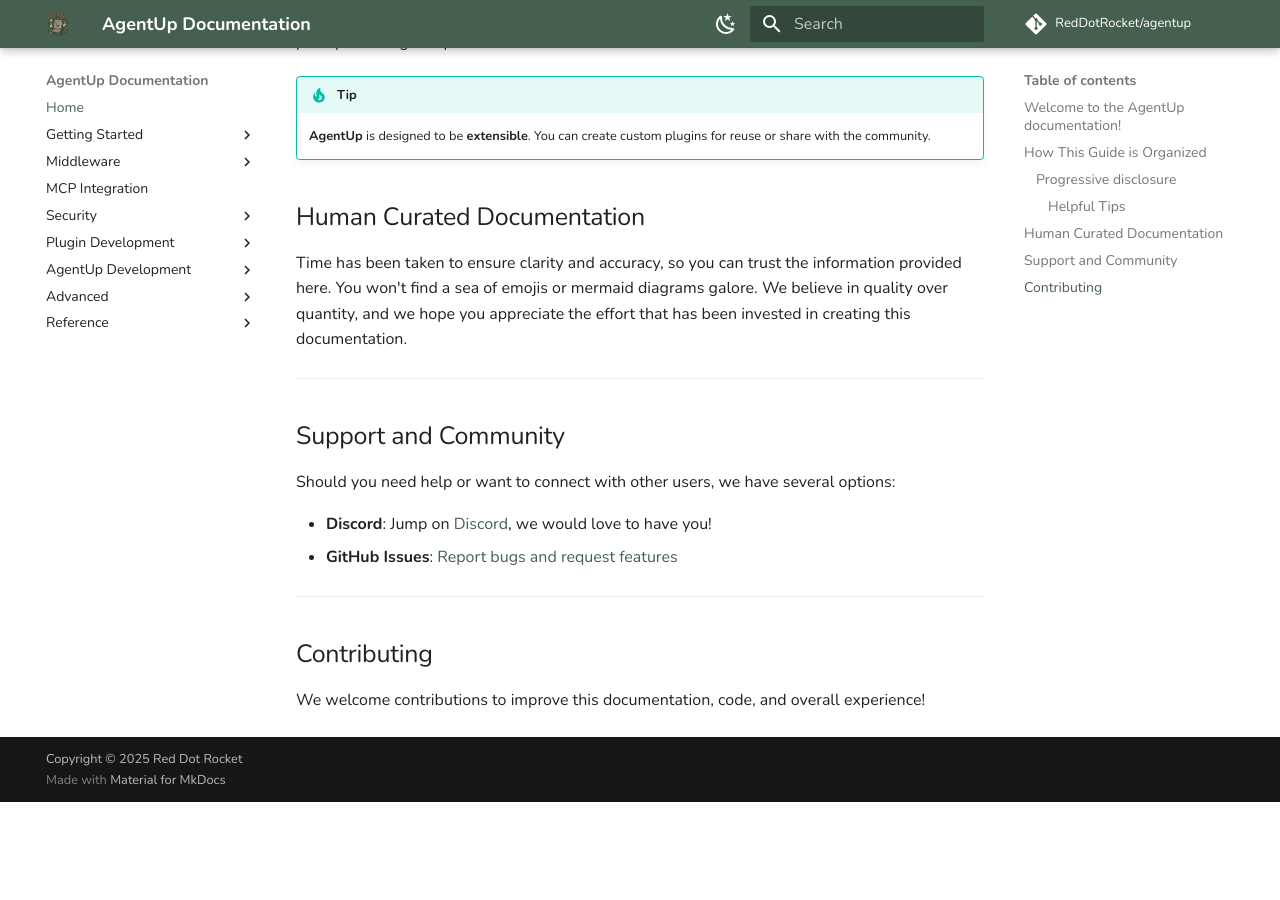
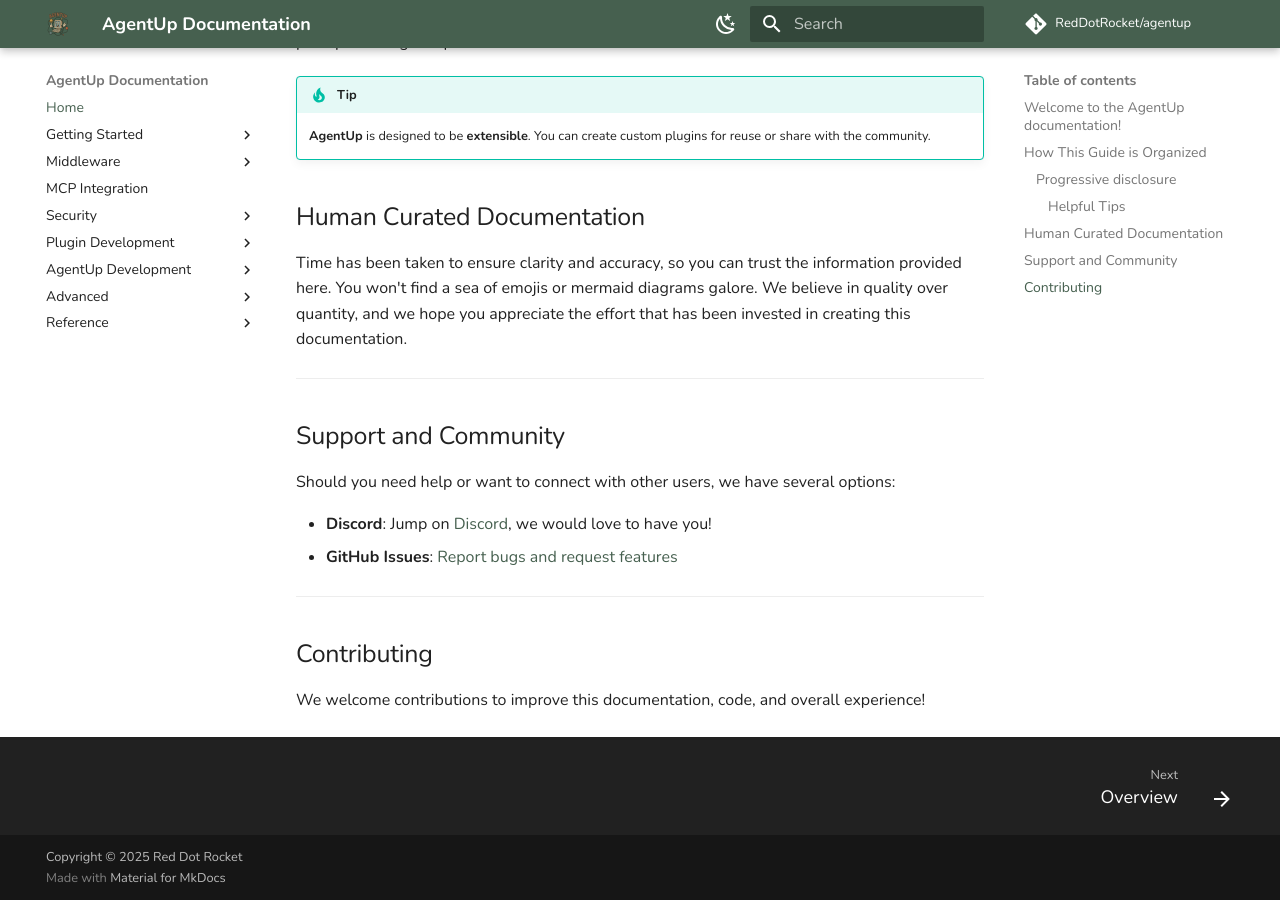
Before and after one commit to SequeI/AgentUp, an MkDocs documentation site: the page built from docs/index.md, in a window 1280 px wide and 900 px high, scrolled down 1959 px. Built offline with MkDocs 1.6.1 and Material for MkDocs 9.7.7, drawn with Linux system fonts in a browser that asks for light colours; comment, search, counter and statistics services are not loaded; before the commit the page ends 2761 px from its top, so only the background shows below that.

Commit message:
Update mkdocs.yml

```diff
--- a/mkdocs.yml
+++ b/mkdocs.yml
@@ -13,29 +13,29 @@
   features:
     # # Content
     # # - navigation.tabs  # Enables tabbed navigation
-    # - content.tooltips
-    # - content.action.edit
-    # - content.action.view
-    # - content.code.annotate
-    # - content.code.copy
-    # - content.tabs.link
-    # - content.code.select
+    - content.tooltips
+    - content.action.edit
+    - content.action.view
+    - content.code.annotate
+    - content.code.copy
+    - content.tabs.link
+    - content.code.select
     # # # Nav
     # # - navigation.instant  # Enables mobile hamburger menu
     # # - navigation.expand  # Expand all sections by default
     # # - navigation.path
     # # - navigation.tabs
     # # - navigation.sections
-    # - navigation.footer
+    - navigation.footer
     # # - navigation.indexes
     # # - navigation.top
     # # - navigation.tracking
     # # # Search
-    # - search.highlight
-    # - search.share
-    # - search.suggest
+    - search.highlight
+    - search.share
+    - search.suggest
     # # # Table of Contents
-    # # - toc.follow
+    - toc.follow
 
   palette:
     # Light Mode (Retro Comic Theme)
@@ -121,6 +121,7 @@
     - Configuration: agentup-development/configuration.md
     - Customization: agentup-development/customization.md
     - Template System: agentup-development/template-system.md
+    - Release Management: agentup-development/release.md
   - Advanced:
     - Push Notifications: advanced/push-notifications.md
     - Streaming: advanced/streaming.md
```
